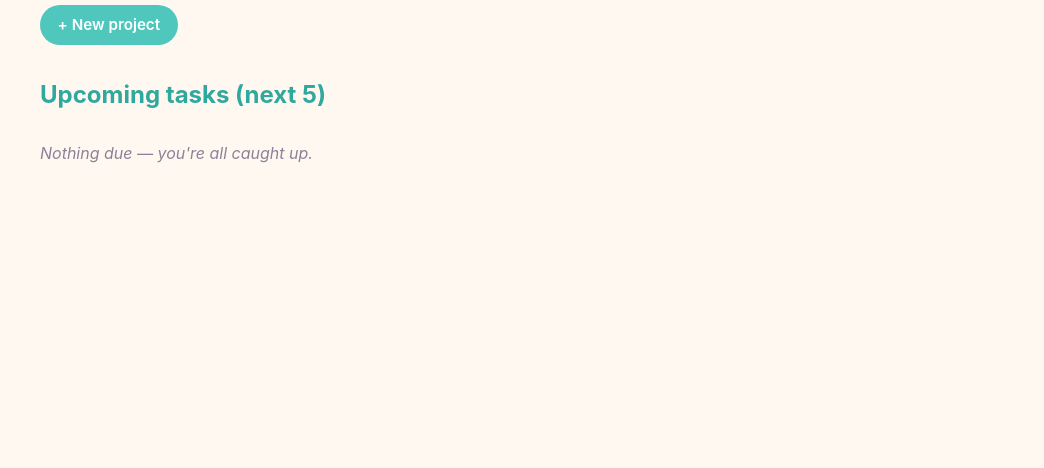
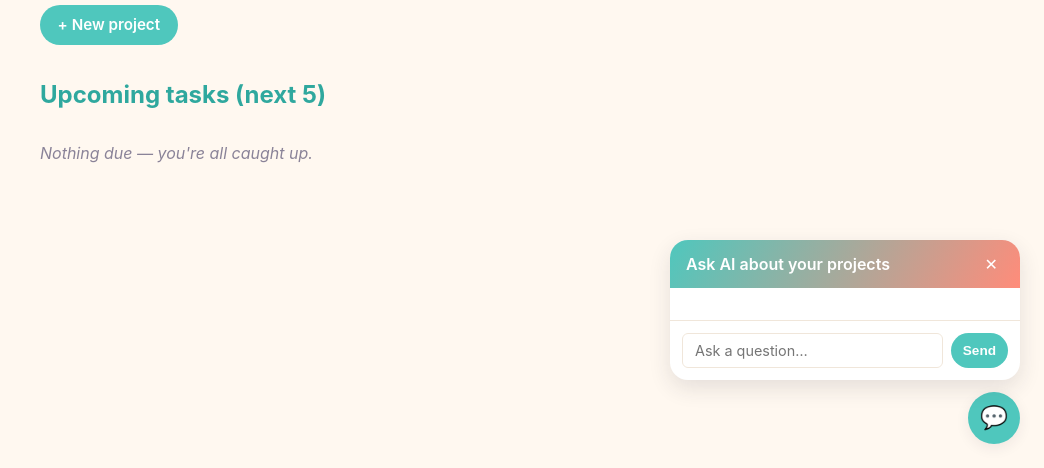
Before and after one commit to devcansol/learn-python-django, a Django app: page / in a window 1280 px wide. Shown: the part 332-800 px from the top of the page, without its empty margins (236-1280 px from the left). Run offline with Django 5.2, Linux system fonts and the light colour scheme; the visitor is signed in with stand-in values (Sample User, id 1); data that the repository does not hold is empty.

Commit message:
Add AI chat widget for asking questions about projects/tasks
Adds a floating chat widget available on every authenticated page,
backed by a new per-user ChatMessage model for persisted history. The
assistant answers using each user's own projects/tasks as grounding
context, reusing the existing OpenRouter client (refactored to share
its model-fallback request logic between the description generator
and the new chat flow).

Co-Authored-By: Claude Sonnet 5 <noreply@anthropic.com>

```diff
--- a/static/css/styles.css
+++ b/static/css/styles.css
@@ -367,3 +367,114 @@ form input[type="checkbox"] {
     gap: 0.75rem;
     flex-wrap: wrap;
 }
+
+/* Chat widget */
+
+#chat-widget {
+    position: fixed;
+    bottom: 1.5rem;
+    right: 1.5rem;
+    z-index: 1000;
+}
+
+#chat-toggle {
+    width: 3.25rem;
+    height: 3.25rem;
+    border-radius: 50%;
+    border: none;
+    background: var(--color-primary);
+    color: #fff;
+    font-size: 1.4rem;
+    line-height: 1;
+    cursor: pointer;
+    box-shadow: var(--shadow-card);
+}
+
+#chat-toggle:hover {
+    background: var(--color-primary-dark);
+    box-shadow: var(--shadow-card-hover);
+}
+
+#chat-panel {
+    position: absolute;
+    bottom: calc(3.25rem + 0.75rem);
+    right: 0;
+    width: 350px;
+    max-width: calc(100vw - 2rem);
+    max-height: min(500px, 70vh);
+    display: flex;
+    flex-direction: column;
+    background: var(--color-surface);
+    border-radius: var(--radius-lg);
+    box-shadow: var(--shadow-card-hover);
+    overflow: hidden;
+}
+
+#chat-panel-header {
+    display: flex;
+    justify-content: space-between;
+    align-items: center;
+    padding: 0.75rem 1rem;
+    background: linear-gradient(120deg, var(--color-primary), var(--color-secondary));
+    color: #fff;
+    font-weight: 600;
+}
+
+#chat-panel-header button {
+    background: transparent;
+    border: none;
+    color: #fff;
+    font-size: 1rem;
+    cursor: pointer;
+}
+
+#chat-messages {
+    flex: 1;
+    overflow-y: auto;
+    padding: 1rem;
+    display: flex;
+    flex-direction: column;
+    gap: 0.6rem;
+}
+
+.chat-msg {
+    max-width: 85%;
+    padding: 0.5rem 0.85rem;
+    border-radius: var(--radius-md);
+    font-size: 0.9rem;
+    line-height: 1.4;
+    white-space: pre-wrap;
+}
+
+.chat-msg-user {
+    align-self: flex-end;
+    background: var(--color-primary);
+    color: #fff;
+}
+
+.chat-msg-assistant {
+    align-self: flex-start;
+    background: var(--color-bg);
+    border: 1px solid var(--color-border);
+}
+
+.chat-msg-error {
+    align-self: flex-start;
+    background: var(--color-error-bg);
+    color: var(--color-error-text);
+}
+
+#chat-form {
+    display: flex;
+    gap: 0.5rem;
+    padding: 0.75rem;
+    border-top: 1px solid var(--color-border);
+}
+
+#chat-input {
+    flex: 1;
+    padding: 0.5rem 0.75rem;
+    border: 1px solid var(--color-border);
+    border-radius: var(--radius-sm);
+    font-size: 0.9rem;
+}
--- a/templates/base.html
+++ b/templates/base.html
@@ -36,6 +36,11 @@
         {% block content %}{% endblock %}
     </main>
 
+    {% if user.is_authenticated %}
+        {% include "todos/_chat_widget.html" %}
+        <script src="{% static 'js/chat_widget.js' %}"></script>
+    {% endif %}
+
     {% block extra_js %}{% endblock %}
 </body>
 </html>
--- /dev/null
+++ b/templates/todos/_chat_widget.html
@@ -0,0 +1,16 @@
+{% load static %}
+<div id="chat-widget">
+    {% csrf_token %}
+    <button id="chat-toggle" type="button" aria-label="Ask AI">💬</button>
+    <div id="chat-panel" hidden>
+        <div id="chat-panel-header">
+            <span>Ask AI about your projects</span>
+            <button id="chat-close" type="button" aria-label="Close">✕</button>
+        </div>
+        <div id="chat-messages"></div>
+        <form id="chat-form">
+            <input id="chat-input" type="text" placeholder="Ask a question…" autocomplete="off">
+            <button type="submit" class="btn btn-primary btn-sm">Send</button>
+        </form>
+    </div>
+</div>
--- a/todos/api/urls.py
+++ b/todos/api/urls.py
@@ -1,7 +1,7 @@
 from django.urls import path
 from rest_framework.routers import DefaultRouter
 
-from .views import GenerateDescriptionView, ProjectViewSet, TaskViewSet
+from .views import ChatView, GenerateDescriptionView, ProjectViewSet, TaskViewSet
 
 # DefaultRouter inspects each ViewSet's actions and generates the matching
 # URL patterns (list/detail/etc.) plus a browsable API root — the DRF
@@ -12,4 +12,5 @@ router.register('tasks', TaskViewSet, basename='task')
 
 urlpatterns = router.urls + [
     path('ai/generate-description/', GenerateDescriptionView.as_view(), name='generate-description'),
+    path('ai/chat/', ChatView.as_view(), name='ai-chat'),
 ]
```
Also changed, not shown: static/js/chat_widget.js (added, +106 -0 lines), todos/admin.py (+7 -1 lines), todos/ai.py (+32 -4 lines), todos/api/serializers.py (+14 -1 lines), todos/api/views.py (+52 -3 lines), todos/models.py (+21 -0 lines), todos/migrations/0002_chatmessage.py (added).
